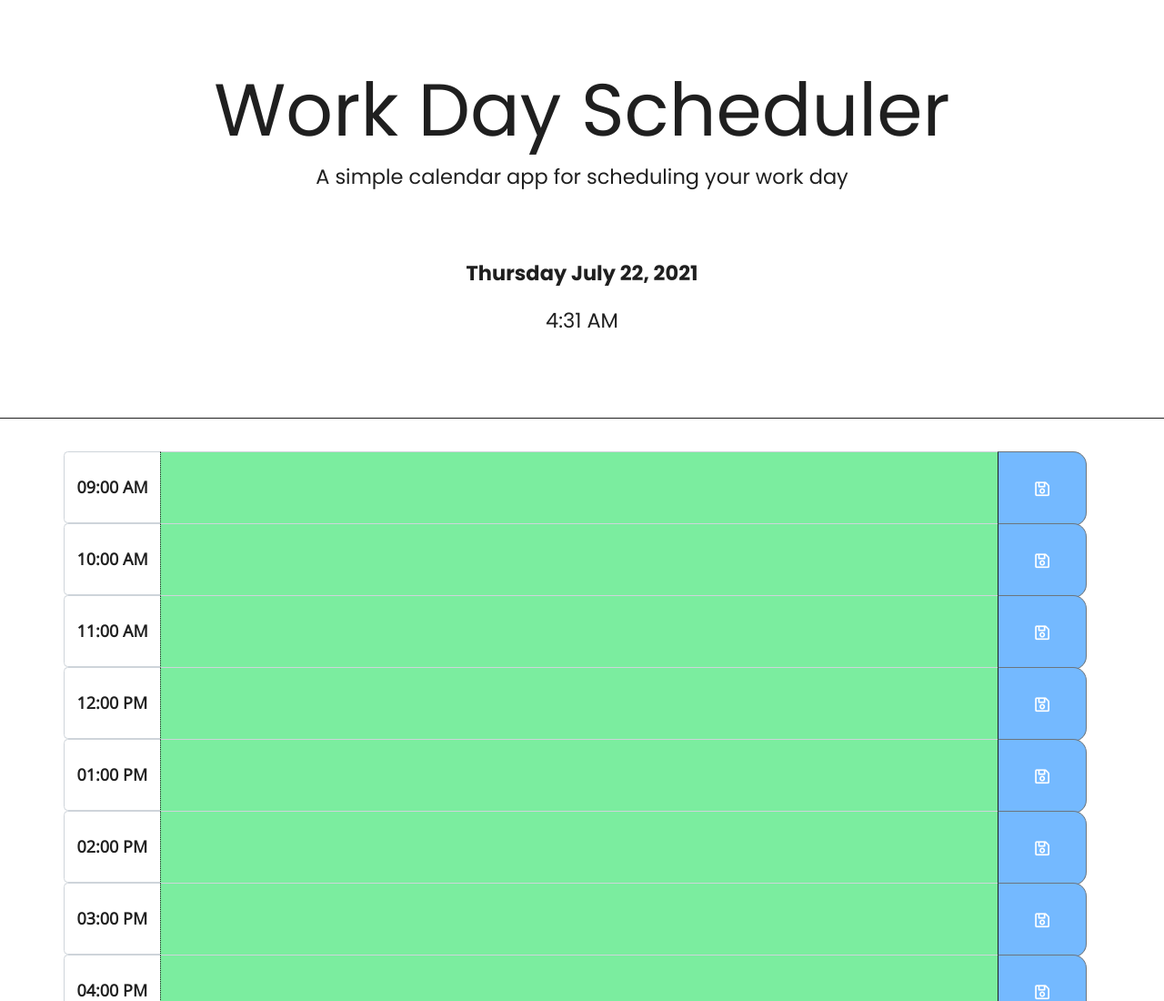
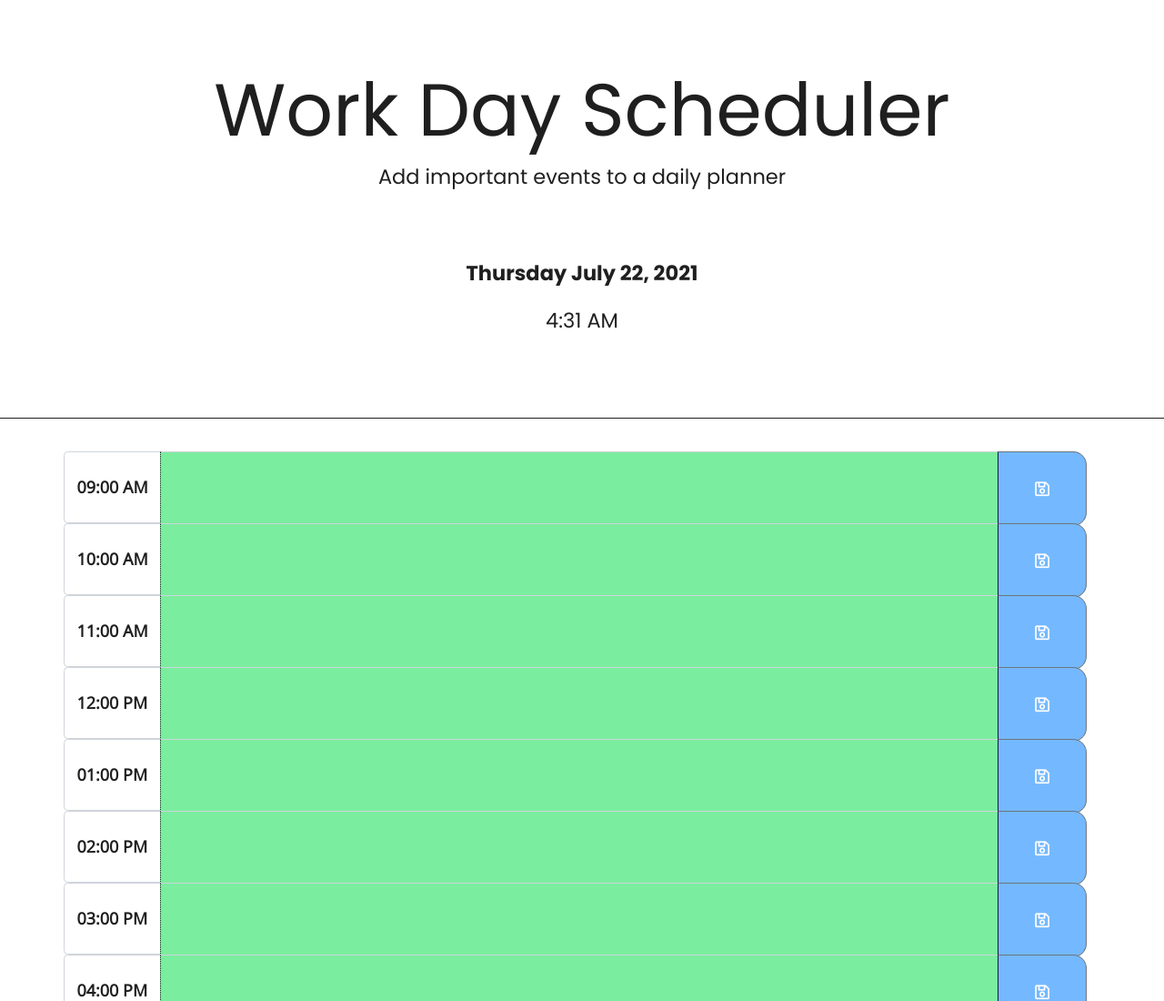
Before and after one commit to ethomasa/work-day-scheduler, a plain HTML site: page index.html in a window 1280 px wide. Shown: the top 1100 px of the page at 91% size. Drawn offline with nearby package versions, Linux system fonts and the light colour scheme.

Commit message:
A small html change

```diff
--- a/index.html
+++ b/index.html
@@ -17,7 +17,7 @@
 <body>
   <header class="jumbotron">
     <h1 class="display-3">Work Day Scheduler</h1>
-    <p class="lead">A simple calendar app for scheduling your work day</p>
+    <p class="lead">Add important events to a daily planner</p>
     <br>
 
     <br>
```
